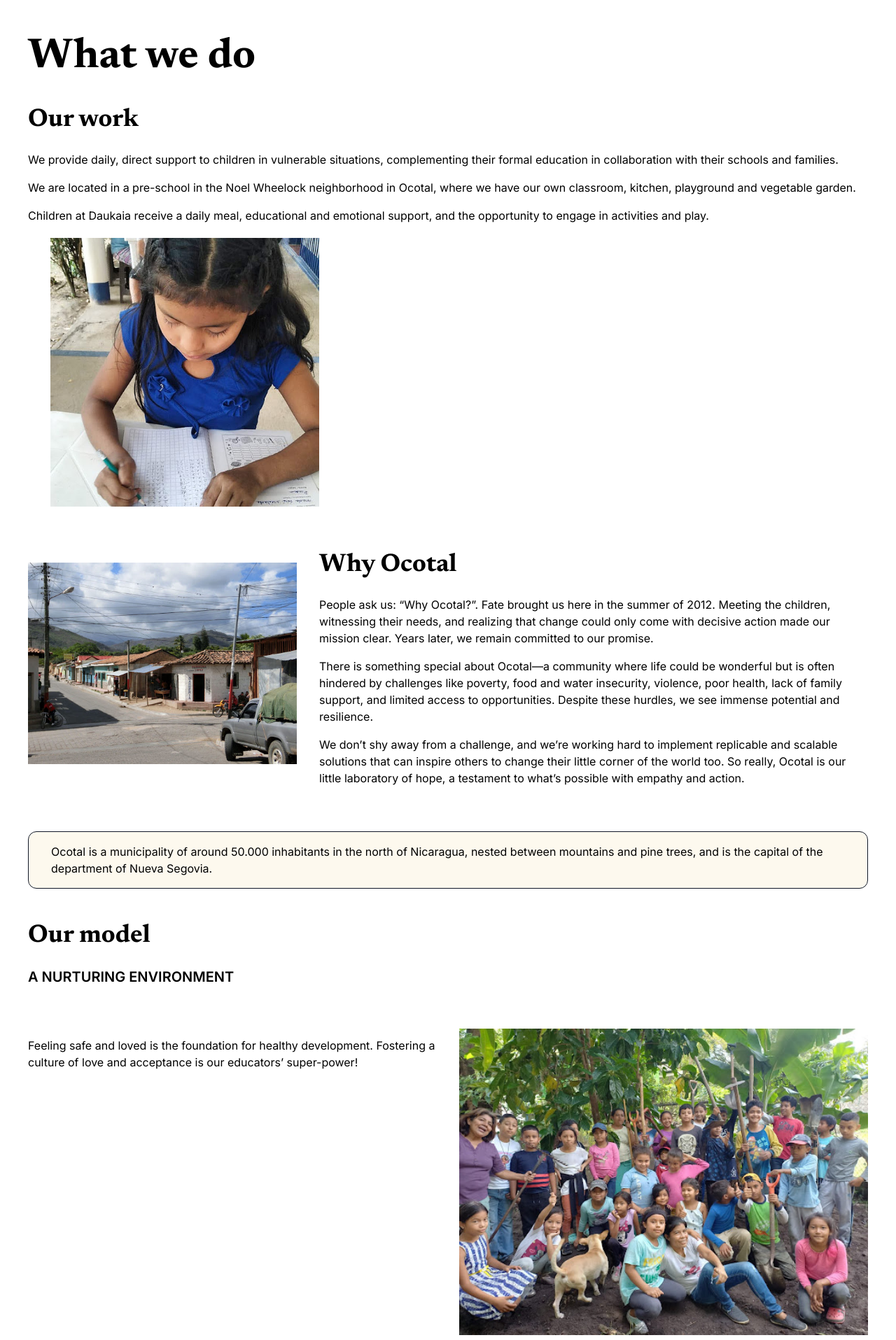
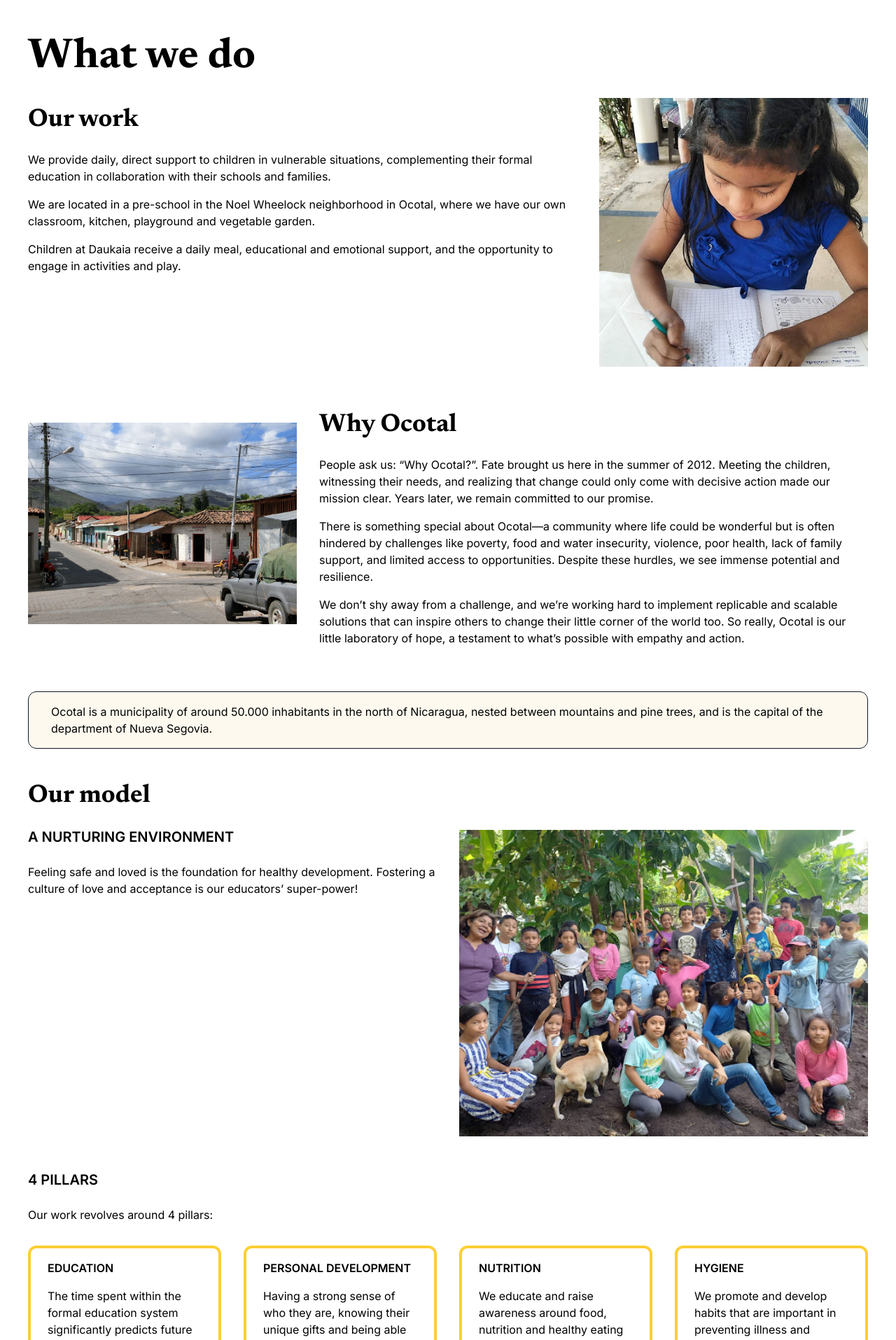
Before and after one commit to samheyman/daukaia-v3, a Next.js app: page /what-we-do in a window 1280 px wide. Shown: the part 160-2075 px from the top of the page at 70% size. Built offline with nearby package versions, Linux system fonts and the light colour scheme.

Commit message:
And more fixes

```diff
--- a/src/app/donate/page.tsx
+++ b/src/app/donate/page.tsx
@@ -69,7 +69,7 @@
       </section>
       <section className="mx-auto flex w-full lg:w-[min(1200px,(100%-4rem))] flex-col mt-12">
         <h2 className={`${newsreader.className} text-5xl mt-2 mb-6`}>
-          Bank transfers
+          Bank transfer
         </h2>
         <p className="text-lg md:text-base my-4">
           If you prefer not to use our online form, there are several other
--- a/src/app/what-we-do/components/OurModel.tsx
+++ b/src/app/what-we-do/components/OurModel.tsx
@@ -9,11 +9,11 @@
         Our model
       </h1>
       <div className="flex flex-col">
-        <h2 className={` text-xl lg:mb-6 font-semibold`}>
-          A NURTURING ENVIRONMENT
-        </h2>
-        <div className="flex flex-col mt-8 lg:flex-row  ">
+        <div className="flex flex-col mt-8 lg:mt-0 lg:flex-row  ">
           <div className="flex-1">
+            <h2 className={` text-xl lg:mb-6 font-semibold`}>
+              A NURTURING ENVIRONMENT
+            </h2>
             <p className="text-lg md:text-base my-4">
               Feeling safe and loved is the foundation for healthy development.
               Fostering a culture of love and acceptance is our educators’
--- a/src/app/what-we-do/components/OurWork.tsx
+++ b/src/app/what-we-do/components/OurWork.tsx
@@ -9,6 +9,7 @@
         <h1 className={`${newsreader.className} text-6xl mt-4 mb-6`}>
           What we do
         </h1>
+        <div className="flex-1 flex flex-col lg:flex-row items-start justify-between">
           <div className="flex-1">
             <h1 className={`${newsreader.className} text-4xl mt-4 mb-6`}>
               Our work
@@ -19,13 +20,14 @@
               with their schools and families.
             </p>
             <p className="text-lg md:text-base my-4">
-            We are located in a pre-school in the Noel Wheelock neighborhood in
-            Ocotal, where we have our own classroom, kitchen, playground and
-            vegetable garden.
+              We are located in a pre-school in the Noel Wheelock neighborhood
+              in Ocotal, where we have our own classroom, kitchen, playground
+              and vegetable garden.
             </p>
             <p className="text-lg md:text-base my-4">
-            Children at Daukaia receive a daily meal, educational and emotional
-            support, and the opportunity to engage in activities and play.
+              Children at Daukaia receive a daily meal, educational and
+              emotional support, and the opportunity to engage in activities and
+              play.
             </p>
           </div>
           <div className="w-96 lg:ml-8 mt-12 lg:mt-1">
@@ -37,6 +39,7 @@
             />
           </div>
         </div>
+      </div>
     </section>
   );
 };
```
Lines whose indentation alone changed are shown as unchanged.
